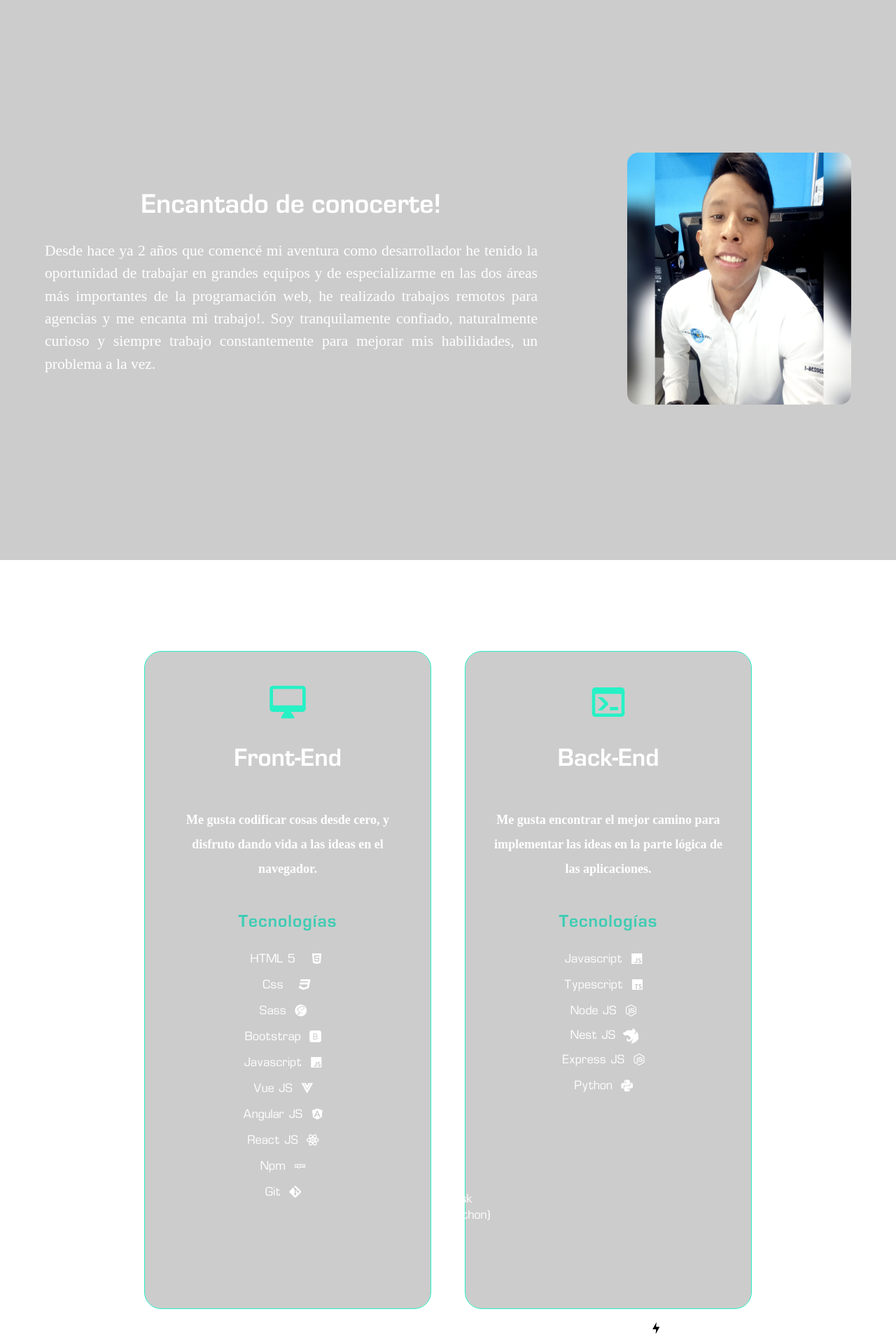
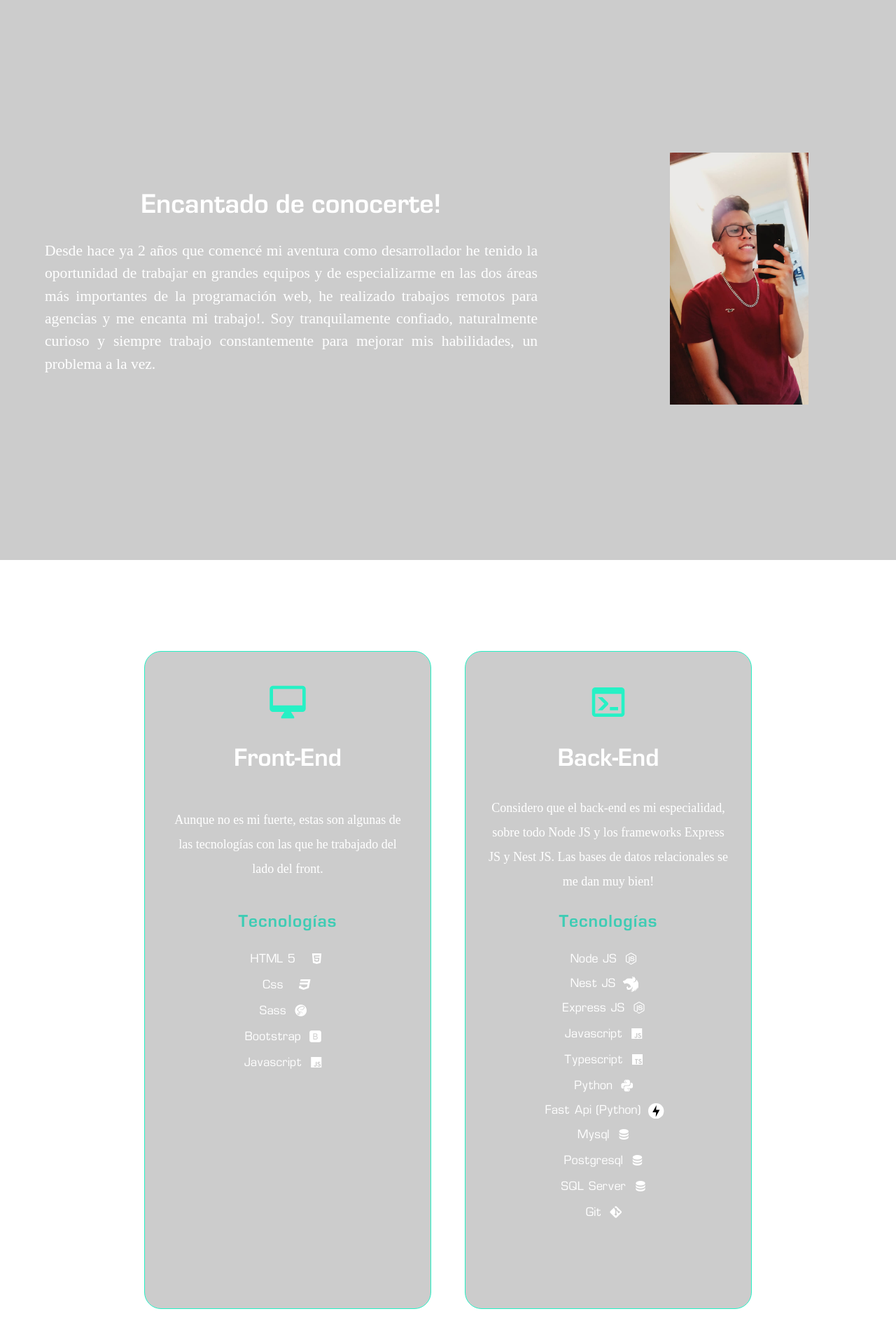
Before and after one commit to elbernv/portafolio, a PHP site: page / in a window 1280 px wide. Shown: the part 800-2720 px from the top of the page at 70% size. Run offline with PHP 8.4, Linux system fonts and the light colour scheme; some web fonts are replaced.

Commit message:
updated 2023

```diff
--- a/css/index.css
+++ b/css/index.css
@@ -78,6 +78,7 @@
   width: 320px;
   height: 360px;
   border-radius: 16px;
+  object-fit: contain;
 }
 
 @media (min-width: 992px) and (max-width: 1199.98px) {
@@ -214,6 +215,7 @@
   line-height: 35px;
   text-align: center;
   height: 120px;
+  font-weight: 100;
 }
 .skills-card .front-end-skills .content .list_title,
 .skills-card .back-end-skills .content .list_title {
--- a/index.html
+++ b/index.html
@@ -3,7 +3,7 @@
   <head>
     <meta charset="UTF-8" />
     <meta name="viewport" content="width=device-width, initial-scale=1.0" />
-    <link rel="icon" type="image/png" href="favicon.ico"/>
+    <link rel="icon" type="image/png" href="favicon.ico" />
 
     <link rel="stylesheet" href="./css/normalize.css" />
     <link rel="stylesheet" href="./css/aos.css" />
@@ -24,7 +24,7 @@
       <h1 class="presentation__title">
         Hola, Mi nombre es
         <strong class="presentation__my_name">Elber Nava</strong>. <br />
-        Soy Desarrollador Web Full-Stack, <br />
+        Soy Desarrollador Web Back-End, <br />
         Manejo Tecnologías Como
         <span id="technologies"></span>
       </h1>
@@ -58,8 +58,8 @@
         </div>
         <div class="content">
           <h3 class="description">
-            Me gusta codificar cosas desde cero, y disfruto dando vida a las
-            ideas en el navegador.
+            Aunque no es mi fuerte, estas son algunas de las tecnologías con las
+            que he trabajado del lado del front.
           </h3>
           <h2 class="list_title">Tecnologías</h2>
           <ul class="list_content">
@@ -74,11 +74,6 @@
             <li>
               Javascript <span class="mdi mdi-language-javascript"></span>
             </li>
-            <li>Vue JS <span class="mdi mdi-vuejs"></span></li>
-            <li>Angular JS <span class="mdi mdi-angular"></span></li>
-            <li>React JS <span class="mdi mdi-react"></span></li>
-            <li>Npm <span class="mdi mdi-npm"></span></li>
-            <li>Git <span class="mdi mdi-git"></span></li>
           </ul>
         </div>
       </div>
@@ -90,30 +85,36 @@
         </div>
         <div class="content">
           <h3 class="description">
-            Me gusta encontrar el mejor camino para implementar las ideas en la
-            parte lógica de las aplicaciones.
+            Considero que el back-end es mi especialidad, sobre todo Node JS y
+            los frameworks Express JS y Nest JS. Las bases de datos relacionales
+            se me dan muy bien!
           </h3>
           <h2 class="list_title">Tecnologías</h2>
           <ul class="list_content">
+            <li>Node JS <span class="mdi mdi-nodejs"></span></li>
+            <li>
+              Nest JS <img src="./img/nestjs.svg" onload="SVGInject(this)" />
+            </li>
+            <li>Express JS <span class="mdi mdi-nodejs"></span></li>
             <li>
               Javascript <span class="mdi mdi-language-javascript"></span>
             </li>
             <li>
               Typescript <span class="mdi mdi-language-typescript"></span>
             </li>
-            <li>
-              Node JS <span class="mdi mdi-nodejs"></span
-              ></span>
-            </li>
-            <li>Nest JS <img src="./img/nestjs.svg" onload="SVGInject(this)"></li>
-            <li>Express JS <span class="mdi mdi-nodejs"></span></li>
+
             <li>Python <span class="mdi mdi-language-python"></span></li>
             <li>
-              Flask (Python) <img src="./img/flask.svg" onload="SVGInject(this)"></span>
+              Fast Api (Python)
+              <img
+                class="fast-api"
+                src="./img/fastapi.svg"
+                onload="SVGInject(this)"
+              />
             </li>
-            <li>Fast Api (Python) <img class="fast-api" src="./img/fastapi.svg" onload="SVGInject(this)"></li>
             <li>Mysql <span class="mdi mdi-database"></span></li>
             <li>Postgresql <span class="mdi mdi-database"></span></li>
+            <li>SQL Server <span class="mdi mdi-database"></span></li>
             <li>Git <span class="mdi mdi-git"></span></li>
           </ul>
         </div>
@@ -129,12 +130,12 @@
         <div class="row">
           <div class="project-container fade-right">
             <figure class="imghvr-shutter-out-vert gradient-border" id="box">
-              <img src="./img/tilinmundo.png" />
+              <img src="./img/p&a.png" />
               <figcaption>
                 <h3>React JS / Nest JS / Postgresql</h3>
                 <div
                   class="project-button"
-                  onclick="goTo(this, 'https://www.dev.tilinmundo.com')"
+                  onclick="goTo(this, 'https://www.dev.partnersadvisers.info')"
                 >
                   ir
                 </div>
@@ -160,12 +161,12 @@
         <div class="row">
           <div class="project-container fade-right">
             <figure class="imghvr-shutter-out-vert">
-              <img src="./img/woolx.png" />
+              <img src="./img/sc.png" />
               <figcaption>
-                <h3>Html / Css / Javascript</h3>
+                <h3>Html / Css / Javascript / Nest JS</h3>
                 <div
                   class="project-button"
-                  onclick="goTo(this, 'https://www.woolx.com/')"
+                  onclick="goTo(this, 'https://simple-chat.elbernv.com')"
                 >
                   ir
                 </div>
@@ -174,16 +175,17 @@
           </div>
           <div class="project-container fade-left">
             <figure class="imghvr-shutter-out-vert">
-              <img src="./img/mr-porter.png" />
+              <img src="./img/curriculum.png" />
               <figcaption>
-                <h3>React JS / Express / Mongo DB</h3>
+                <h3>Html / Css / Javascript / Express JS</h3>
                 <div
                   class="project-button"
-                  onclick="goTo(this, 'https://www.mrporter.com/')"
+                  onclick="goTo(this, 'https://curriculum.elbernv.com')"
                 >
                   ir
                 </div>
               </figcaption>
+              >
             </figure>
           </div>
         </div>
@@ -210,7 +212,7 @@
           class="mdi mdi-linkedin"
         ></span>
       </div>
-      <h3>Elber Nava 2021</h3>
+      <h3></h3>
     </div>
 
     <script src="./js/pt.min.js"></script>
--- a/js/index.js
+++ b/js/index.js
@@ -1,6 +1,6 @@
 const typedTechnologies = () => {
-  let typed = new Typed('#technologies', {
-    strings: ['Python', 'Node JS', 'Vue JS', 'Angular JS'],
+  let typed = new Typed("#technologies", {
+    strings: ["Nest JS", "Express JS", "FastApi"],
     typeSpeed: 150,
     backSpeed: 130,
     loop: true,
@@ -11,18 +11,18 @@ const typedTechnologies = () => {
 const setAnimations = () => {
   let screenWidth = window.screen.width;
   const fadeLeftElements = Array.from(
-    document.getElementsByClassName('fade-left')
+    document.getElementsByClassName("fade-left")
   );
   const fadeRightElements = Array.from(
-    document.getElementsByClassName('fade-right')
+    document.getElementsByClassName("fade-right")
   );
 
   if (screenWidth > 1200) {
     for (element of fadeLeftElements) {
-      element.setAttribute('data-aos', 'fade-left');
+      element.setAttribute("data-aos", "fade-left");
     }
     for (element of fadeRightElements) {
-      element.setAttribute('data-aos', 'fade-right');
+      element.setAttribute("data-aos", "fade-right");
     }
     return;
   }
@@ -30,25 +30,25 @@ const setAnimations = () => {
   const allElements = fadeLeftElements.concat(fadeRightElements);
 
   for (element of allElements) {
-    element.setAttribute('data-aos', 'fade-up');
+    element.setAttribute("data-aos", "fade-up");
   }
 };
 
 const sendWhatsapp = (event) => {
   window
-    .open('https://api.whatsapp.com/send?phone=+584144964508', '_blank')
+    .open("https://api.whatsapp.com/send?phone=584144964508", "_blank")
     .focus();
 };
 
 const sendEmail = (event) => {
-  window.open('mailto:elbernava11@gmail.com').focus();
+  window.open("mailto:elbernava11@gmail.com").focus();
 };
 
 const goTo = (event, url) => {
   window.open(url).focus();
 };
 
-document.addEventListener('DOMContentLoaded', function () {
+document.addEventListener("DOMContentLoaded", function () {
   typedTechnologies();
 
   setAnimations();
--- a/scss/components/_my_description.scss
+++ b/scss/components/_my_description.scss
@@ -1,4 +1,4 @@
-@use '../colors';
+@use "../colors";
 
 .my-description {
   position: relative;
@@ -36,6 +36,7 @@
       width: 320px;
       height: 360px;
       border-radius: 16px;
+      object-fit: contain;
     }
   }
 }
--- a/scss/components/_skills-card.scss
+++ b/scss/components/_skills-card.scss
@@ -1,4 +1,4 @@
-@use '../colors';
+@use "../colors";
 
 .skills-card {
   position: relative;
@@ -53,6 +53,7 @@
         line-height: 35px;
         text-align: center;
         height: 120px;
+        font-weight: 100;
       }
 
       .list_title {
```
Also changed, not shown: other parts of css/index.css (+14 -14 lines), favicon.ico, img/curriculum.png (added), img/me.jpeg, img/mr-porter.png (deleted), img/p&a.png (added), img/sc.png (added), img/tilinmundo.png (deleted), img/woolx.png (deleted), 2 other files.
